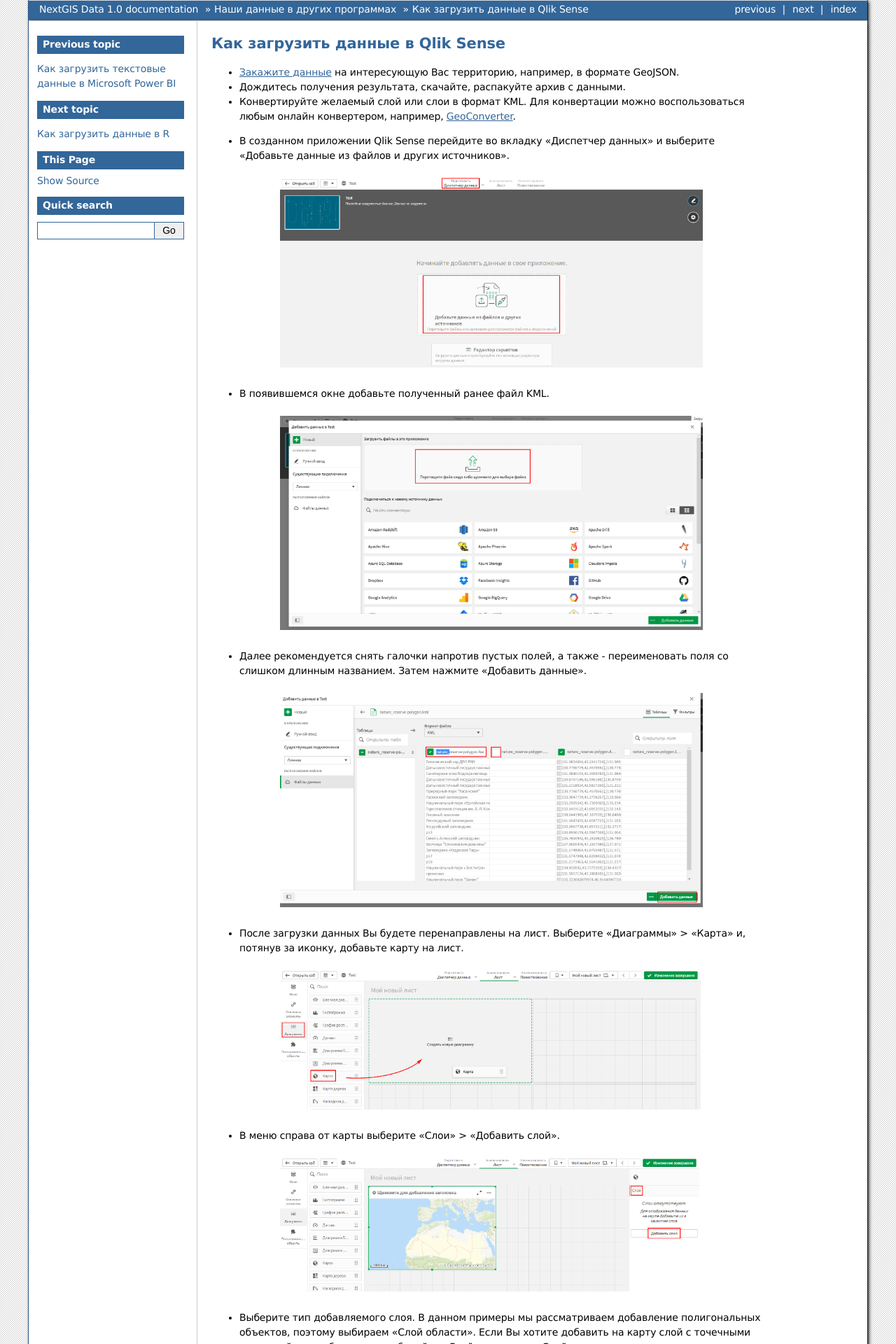
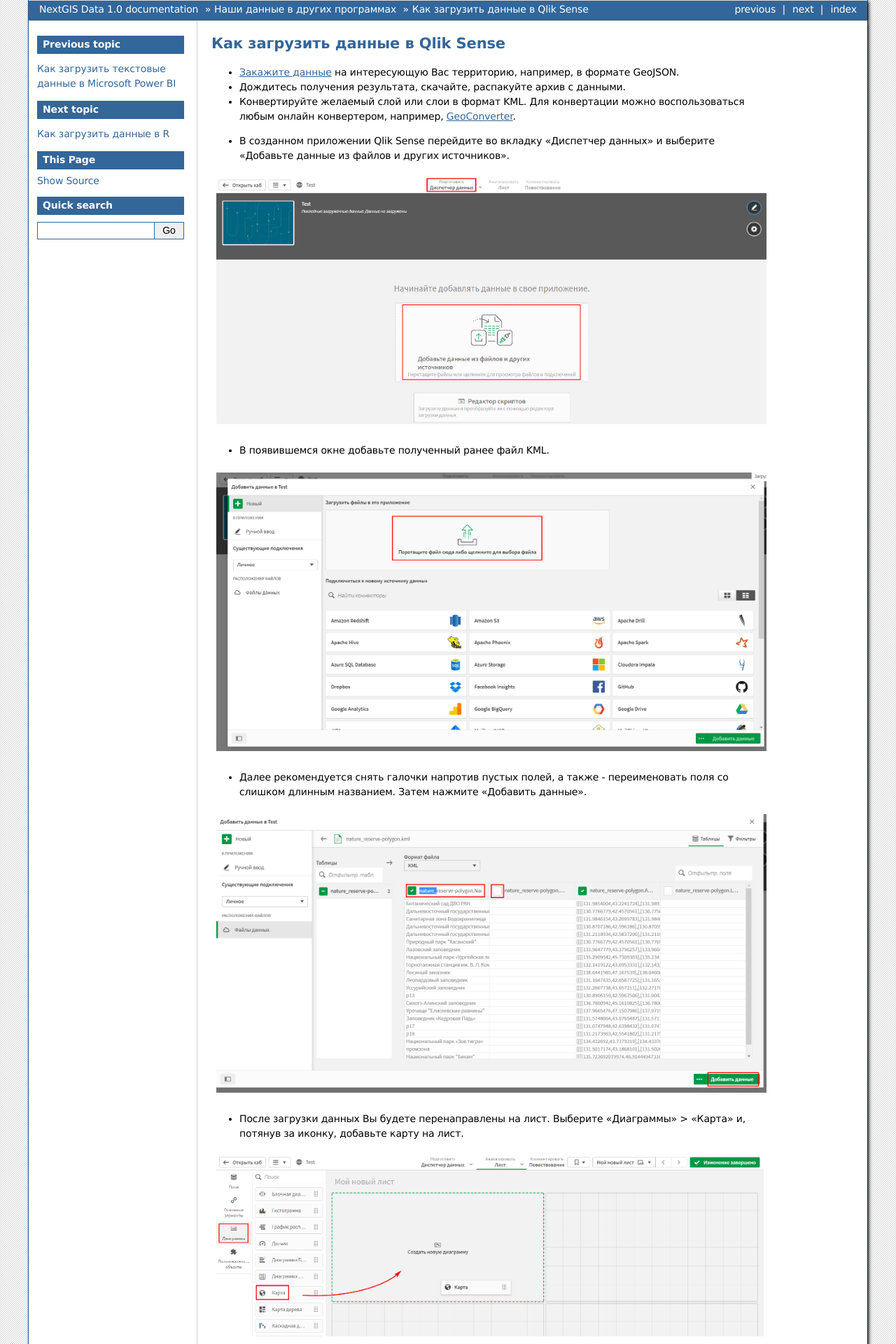
Before and after one commit to nextgis/docs_data, a Sphinx documentation site: the page built from source/qlik.rst, in a window 1280 px wide. Shown: the top 1920 px of the page at 70% size. Built offline with Sphinx 7.4.7, drawn with Linux system fonts in a browser that asks for light colours; formulas are drawn with MathJax 3; pages that are not in the unit, such as notebooks, are missing from menus.

Commit message:
Update qlik.rst
Change screen width

```diff
--- a/source/qlik.rst
+++ b/source/qlik.rst
@@ -1,7 +1,7 @@
 .. _data_qlik:
 
 Как загрузить данные в Qlik Sense
-===========================
+==================================
 
 * `Закажите данные <https://data.nextgis.com/ru/>`_ на интересующую Вас территорию, например, в формате GeoJSON.
 * Дождитесь получения результата, скачайте, распакуйте архив с данными.
@@ -14,53 +14,53 @@
 .. figure:: _static/qlik1.png
    :name: qlik1
    :align: center
-   :width: 16cm
+   :width: 24cm
 
 * В появившемся окне добавьте полученный ранее файл KML.
 
 .. figure:: _static/qlik2.png
    :name: qlik2
    :align: center
-   :width: 16cm
+   :width: 24cm
 
 * Далее рекомендуется снять галочки напротив пустых полей, а также - переименовать поля со слишком длинным названием. Затем нажмите «Добавить данные».
 
 .. figure:: _static/qlik3.png
    :name: qlik3
    :align: center
-   :width: 16cm
+   :width: 24cm
 
 * После загрузки данных Вы будете перенаправлены на лист. Выберите «Диаграммы» > «Карта» и, потянув за иконку, добавьте карту на лист.
 
 .. figure:: _static/qlik4.png
    :name: qlik4
    :align: center
-   :width: 16cm
+   :width: 24cm
 
 * В меню справа от карты выберите «Слои» > «Добавить слой».
 
 .. figure:: _static/qlik5.png
    :name: qlik5
    :align: center
-   :width: 16cm
+   :width: 24cm
 
 * Выберите тип добавляемого слоя. В данном примеры мы рассматриваем добавление полигональных объектов, поэтому выбираем «Слой области». Если Вы хотите добавить на карту слой с точечными или линейными объектами, выбирайте «Слой точек» или «Слой линии», соответственно.
 
 .. figure:: _static/qlik6.png
    :name: qlik6
    :align: center
-   :width: 16cm
+   :width: 24cm
 
 * Во вкладке «Данные» > «Измерения» в выпадающем списке выберите поле, содержащее информацию о координатах объектов загружаемого слоя.
 
 .. figure:: _static/qlik7.png
    :name: qlik7
    :align: center
-   :width: 16cm
+   :width: 24cm
 
 * Слой добавлен на карту.
 
 .. figure:: _static/qlik8.png
    :name: qlik8
    :align: center
-   :width: 16cm
+   :width: 24cm
```
